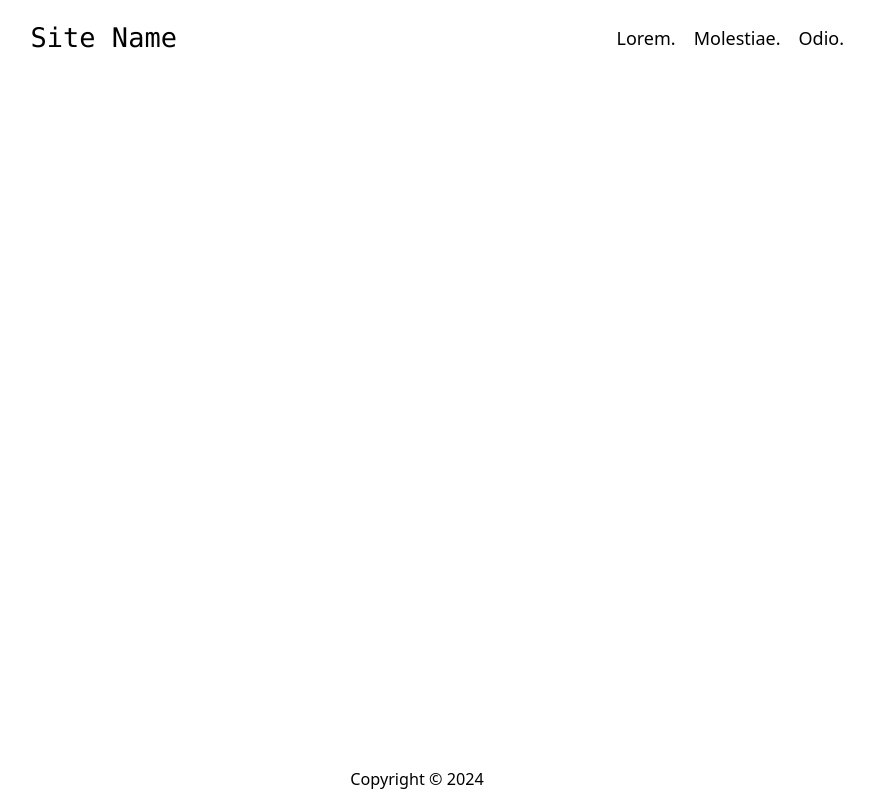
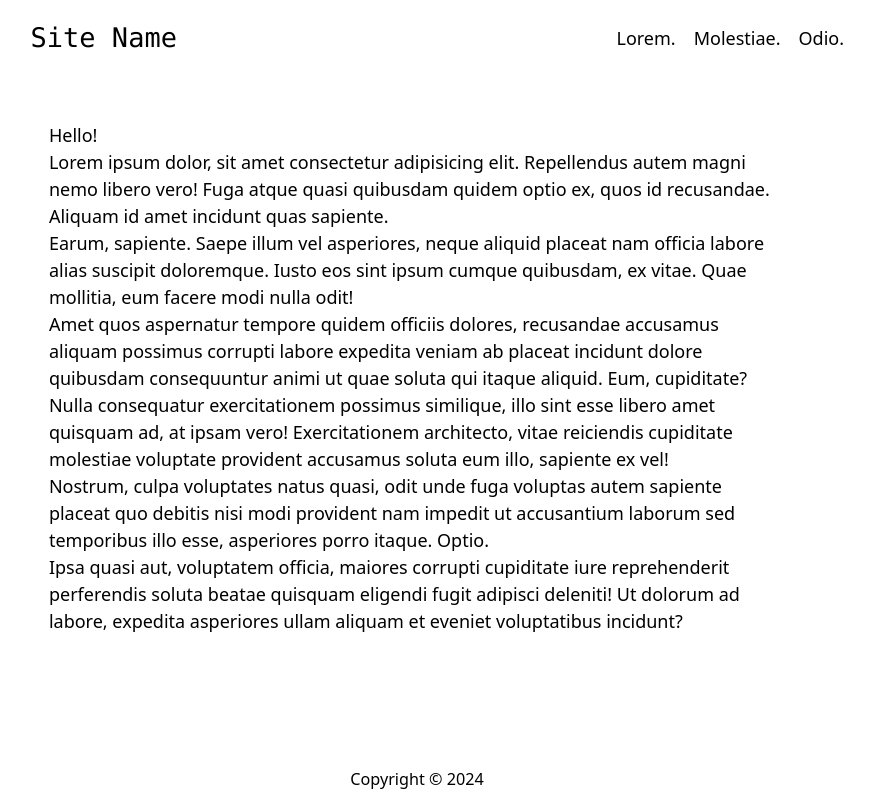
Before and after one commit to Isdavehill/project-starter, a Next.js app: page / in a window 1280 px wide. Shown: the whole page, without its empty margins (223-1097 px from the left). Built offline with nearby package versions, Linux system fonts and the light colour scheme.

Commit message:
Test content

```diff
--- a/app/page.js
+++ b/app/page.js
@@ -3,7 +3,13 @@
 export default function Home() {
   return (
    <>
-
+   <h1>Hello!</h1>
+   <p>Lorem ipsum dolor, sit amet consectetur adipisicing elit. Repellendus autem magni nemo libero vero! Fuga atque quasi quibusdam quidem optio ex, quos id recusandae. Aliquam id amet incidunt quas sapiente.</p>
+   <p>Earum, sapiente. Saepe illum vel asperiores, neque aliquid placeat nam officia labore alias suscipit doloremque. Iusto eos sint ipsum cumque quibusdam, ex vitae. Quae mollitia, eum facere modi nulla odit!</p>
+   <p>Amet quos aspernatur tempore quidem officiis dolores, recusandae accusamus aliquam possimus corrupti labore expedita veniam ab placeat incidunt dolore quibusdam consequuntur animi ut quae soluta qui itaque aliquid. Eum, cupiditate?</p>
+   <p>Nulla consequatur exercitationem possimus similique, illo sint esse libero amet quisquam ad, at ipsam vero! Exercitationem architecto, vitae reiciendis cupiditate molestiae voluptate provident accusamus soluta eum illo, sapiente ex vel!</p>
+   <p>Nostrum, culpa voluptates natus quasi, odit unde fuga voluptas autem sapiente placeat quo debitis nisi modi provident nam impedit ut accusantium laborum sed temporibus illo esse, asperiores porro itaque. Optio.</p>
+   <p>Ipsa quasi aut, voluptatem officia, maiores corrupti cupiditate iure reprehenderit perferendis soluta beatae quisquam eligendi fugit adipisci deleniti! Ut dolorum ad labore, expedita asperiores ullam aliquam et eveniet voluptatibus incidunt?</p>
    </>
   )
 }
```
